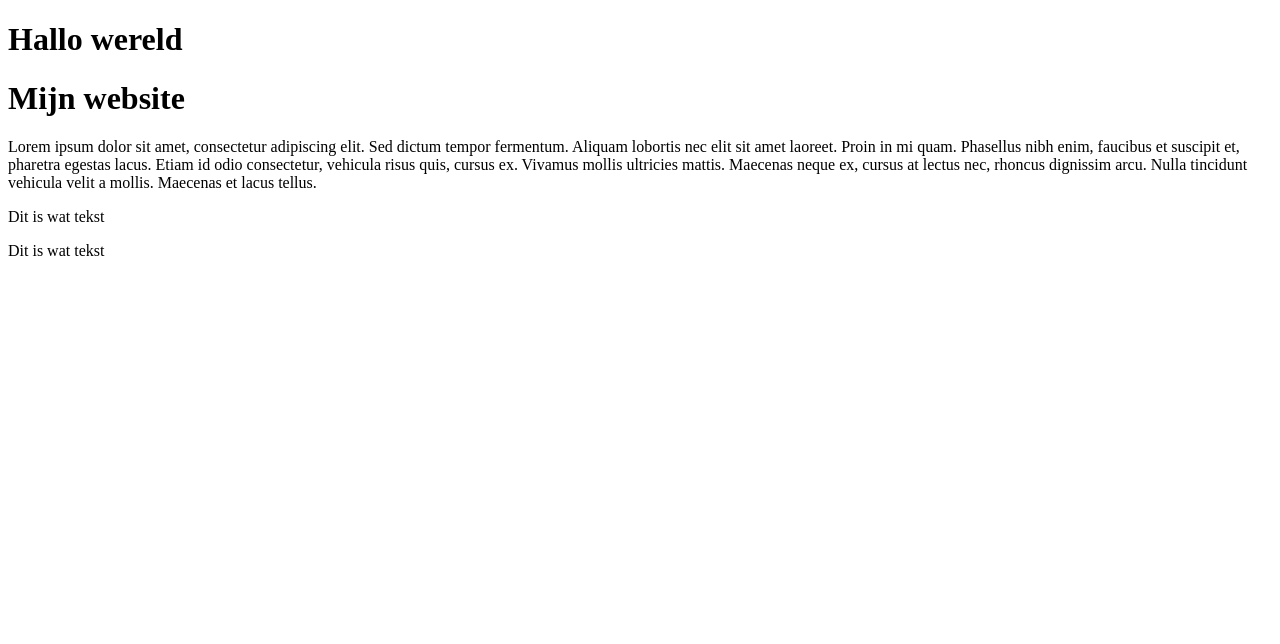
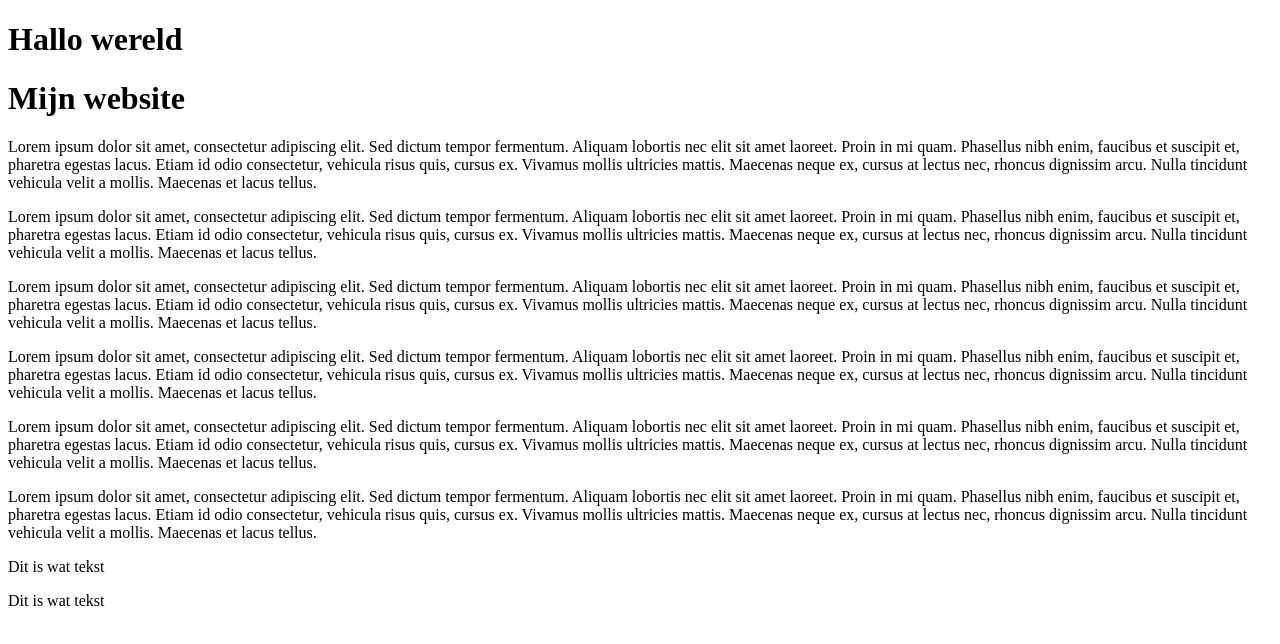
Before and after one commit to ehijzengsf/test1, a plain HTML site: page index.html in a window 1280 px wide. Drawn offline with Linux system fonts and the light colour scheme.

Commit message:
WebLab Run 18-11-2026 23:33:11 (UTC+01:00)

```diff
--- a/index.html
+++ b/index.html
@@ -20,6 +20,13 @@
     </script>
   <h1>Mijn website</h1>
   <p>Lorem ipsum dolor sit amet, consectetur adipiscing elit. Sed dictum tempor fermentum. Aliquam lobortis nec elit sit amet laoreet. Proin in mi quam. Phasellus nibh enim, faucibus et suscipit et, pharetra egestas lacus. Etiam id odio consectetur, vehicula risus quis, cursus ex. Vivamus mollis ultricies mattis. Maecenas neque ex, cursus at lectus nec, rhoncus dignissim arcu. Nulla tincidunt vehicula velit a mollis. Maecenas et lacus tellus.</p>
+
+    <p>Lorem ipsum dolor sit amet, consectetur adipiscing elit. Sed dictum tempor fermentum. Aliquam lobortis nec elit sit amet laoreet. Proin in mi quam. Phasellus nibh enim, faucibus et suscipit et, pharetra egestas lacus. Etiam id odio consectetur, vehicula risus quis, cursus ex. Vivamus mollis ultricies mattis. Maecenas neque ex, cursus at lectus nec, rhoncus dignissim arcu. Nulla tincidunt vehicula velit a mollis. Maecenas et lacus tellus.</p>
+      <p>Lorem ipsum dolor sit amet, consectetur adipiscing elit. Sed dictum tempor fermentum. Aliquam lobortis nec elit sit amet laoreet. Proin in mi quam. Phasellus nibh enim, faucibus et suscipit et, pharetra egestas lacus. Etiam id odio consectetur, vehicula risus quis, cursus ex. Vivamus mollis ultricies mattis. Maecenas neque ex, cursus at lectus nec, rhoncus dignissim arcu. Nulla tincidunt vehicula velit a mollis. Maecenas et lacus tellus.</p>
+        <p>Lorem ipsum dolor sit amet, consectetur adipiscing elit. Sed dictum tempor fermentum. Aliquam lobortis nec elit sit amet laoreet. Proin in mi quam. Phasellus nibh enim, faucibus et suscipit et, pharetra egestas lacus. Etiam id odio consectetur, vehicula risus quis, cursus ex. Vivamus mollis ultricies mattis. Maecenas neque ex, cursus at lectus nec, rhoncus dignissim arcu. Nulla tincidunt vehicula velit a mollis. Maecenas et lacus tellus.</p>
+          <p>Lorem ipsum dolor sit amet, consectetur adipiscing elit. Sed dictum tempor fermentum. Aliquam lobortis nec elit sit amet laoreet. Proin in mi quam. Phasellus nibh enim, faucibus et suscipit et, pharetra egestas lacus. Etiam id odio consectetur, vehicula risus quis, cursus ex. Vivamus mollis ultricies mattis. Maecenas neque ex, cursus at lectus nec, rhoncus dignissim arcu. Nulla tincidunt vehicula velit a mollis. Maecenas et lacus tellus.</p>
+            <p>Lorem ipsum dolor sit amet, consectetur adipiscing elit. Sed dictum tempor fermentum. Aliquam lobortis nec elit sit amet laoreet. Proin in mi quam. Phasellus nibh enim, faucibus et suscipit et, pharetra egestas lacus. Etiam id odio consectetur, vehicula risus quis, cursus ex. Vivamus mollis ultricies mattis. Maecenas neque ex, cursus at lectus nec, rhoncus dignissim arcu. Nulla tincidunt vehicula velit a mollis. Maecenas et lacus tellus.</p>
+
   <p>Dit is wat tekst</p>
   <p>Dit is wat tekst</p>
   <script src="script.js"></script>
```
Also changed, not shown: 1 other file.
